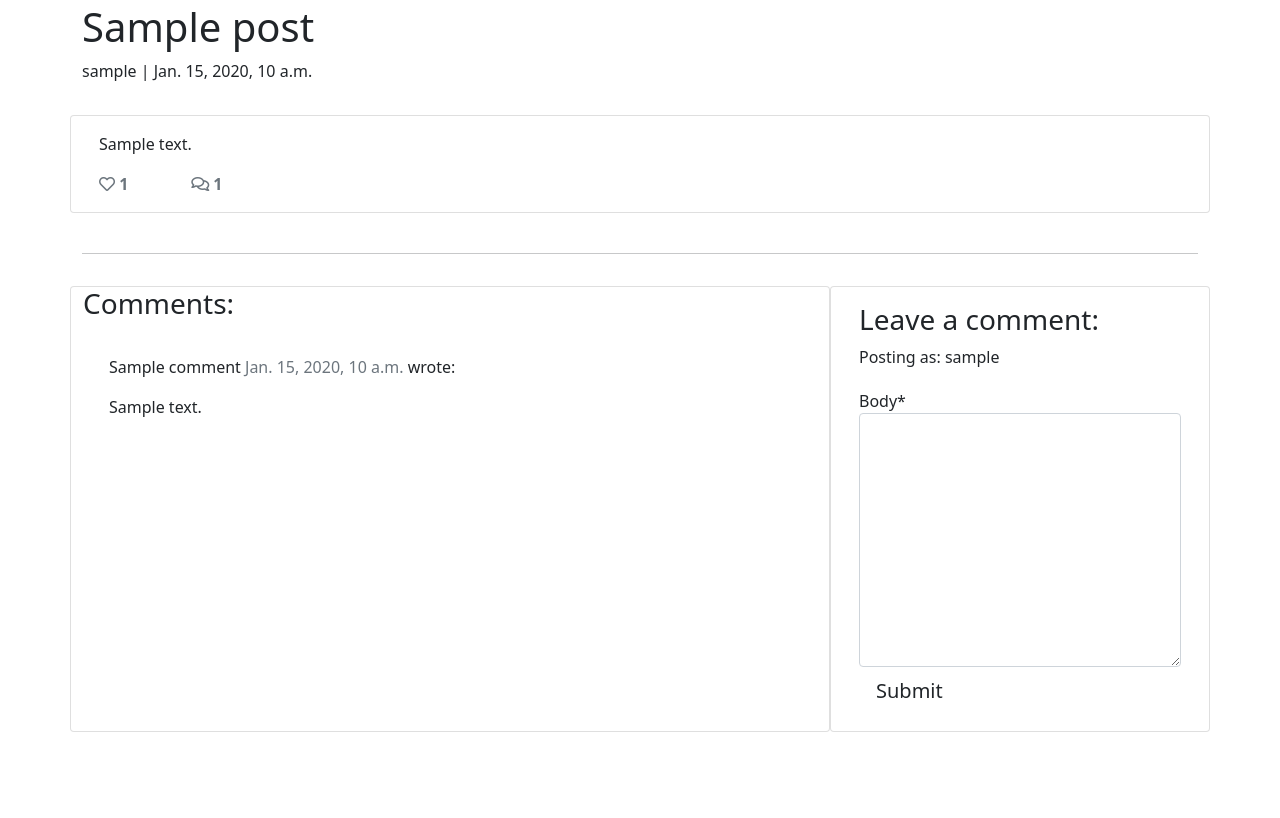
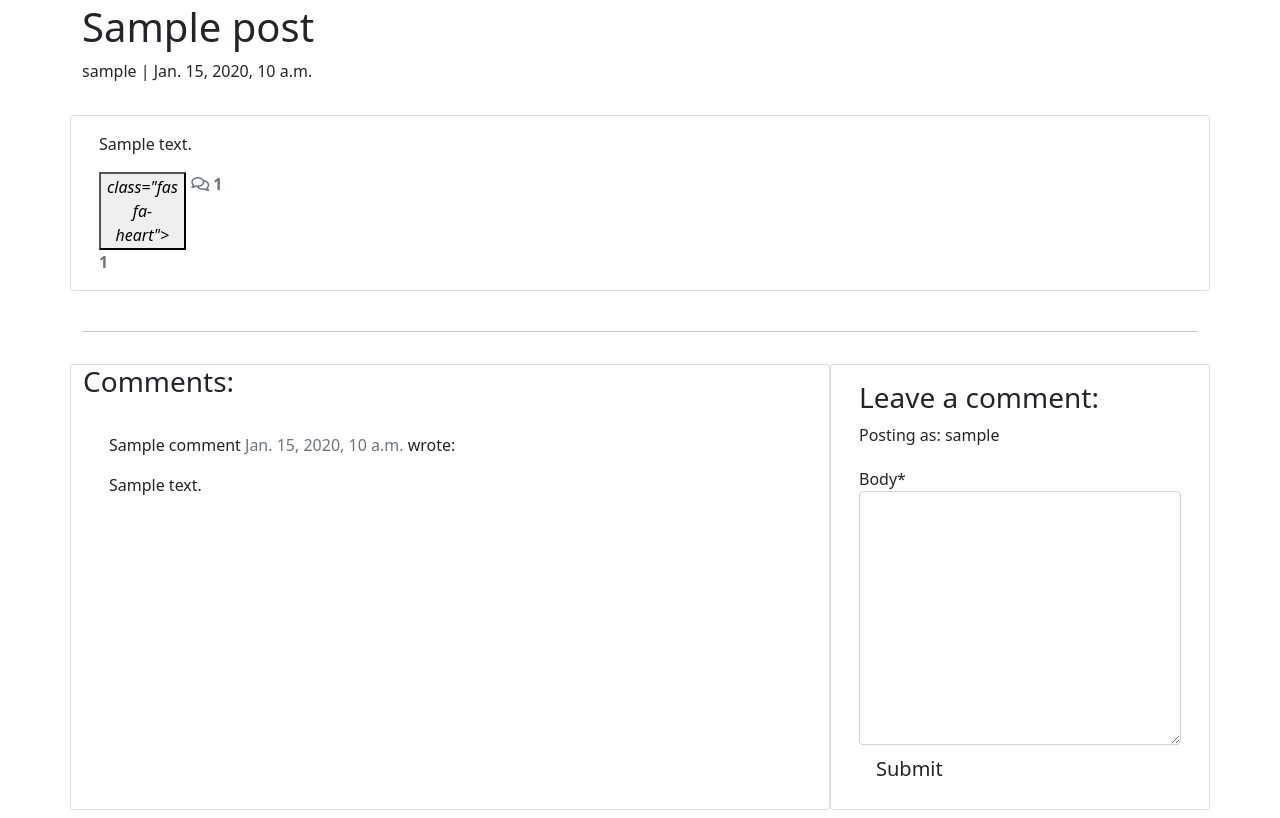
Before and after one commit to FabrizioAdi/Business-Project-m4, a Django app: a page that uses templates/post_detail.html in a window 1280 px wide. Shown: the part 53-871 px from the top of the page. Before the commit the page ends 785 px from the top, so only its background shows below. Run offline with Django 3.2, Linux system fonts and the light colour scheme; a user stored in the database is signed in; tables that the repository leaves empty hold one stand-in row (values such as "Sample post"); some libraries are stand-ins or nearby versions.

Commit message:
Add form button in post_detail.html file

```diff
--- a/blog/urls.py
+++ b/blog/urls.py
@@ -4,4 +4,5 @@ from django.urls import path
 urlpatterns = [
     path('', views.PostList.as_view(), name='home'),
     path('<slug:slug>/', views.PostDetail.as_view(), name='post_detail'),
+    path('like/<slug:slug>', views.PostLike.as_view(), name='post_like'),
 ]
--- a/blog/views.py
+++ b/blog/views.py
@@ -1,5 +1,6 @@
-from django.shortcuts import render, get_object_or_404
+from django.shortcuts import render, get_object_or_404, reverse
 from django.views import generic, View
+from django.http import HttpResponseRedirect
 from .models import Post
 from .forms import CommentForm
 
@@ -62,3 +63,14 @@ class PostDetail(View):
                 "comment_form": CommentForm()
             },
         )
+
+class PostLike(View):
+
+    def post(self, request, slug, *args, **kwargs):
+        post = get_object_or_404(Post, slug=slug)
+        if post.likes.filter(id=request.user.id).exists():
+            post.likes.remove(request.user)
+        else:
+            post.likes.add(request.user)
+
+        return HttpResponseRedirect(reverse('post_detail', args=[slug]))
--- a/templates/post_detail.html
+++ b/templates/post_detail.html
@@ -34,8 +34,31 @@
                 <div class="row">
 
                     <div class="col-1">
+                        <strong>
+                            {% if user.is_authenticated %}
+                            <form class="d-inline" action="{% url 'post_like' post.slug %}" method="POST">
+                                {% csrf_token %}
+                                {% if liked %}
+
+                                <button type="submit" name="blogpost_id" value="{{post.slug}}" class="btn-like"><i>
+                                    class="fas fa-heart"></i>
+                                </button>
+
+                                {% else %}
+                                <button type="submit" name="blogpost_id" value="{{post.slug}}" class="btn-like"><i>
+                                    class="far fa-heart"></i>
+                                </button>
+
+                                {% endif %}
+
+                            </form>
+                            {% else %}
+                            <span class="text secondary"><i class="far fa-heart"></i></span>
+                            {% endif %}
+                            <span class="text-secondary"> {{ post.number_of_likes }}</span>
+                        </strong>
                         <!-- The number of likes goes before the closing strong tag -->
-                        <strong class="text-secondary"><i class="far fa-heart"></i> {{ post.number_of_likes }} </strong>
+                        <!-- <strong class="text-secondary"><i class="far fa-heart"></i> {{ post.number_of_likes }} </strong> -->
                     </div>
                     <div class="col-1">
                         {% with comments.count as total_comments %}
@@ -94,7 +117,6 @@
                 </form>
                 {% endif %}
                 {% endif %}
-
             </div>
         </div>
     </div>
```
